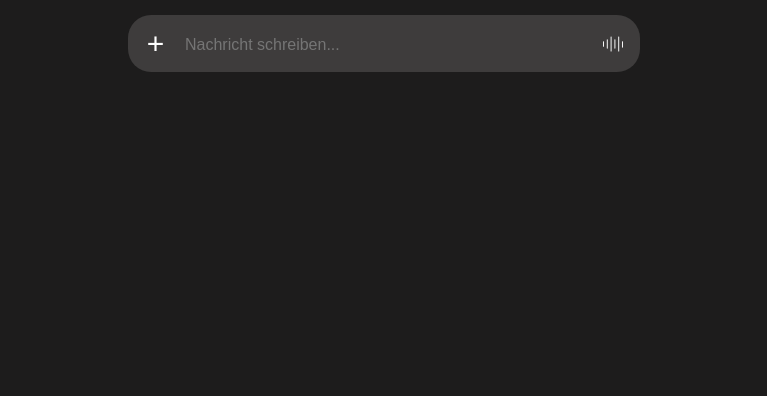
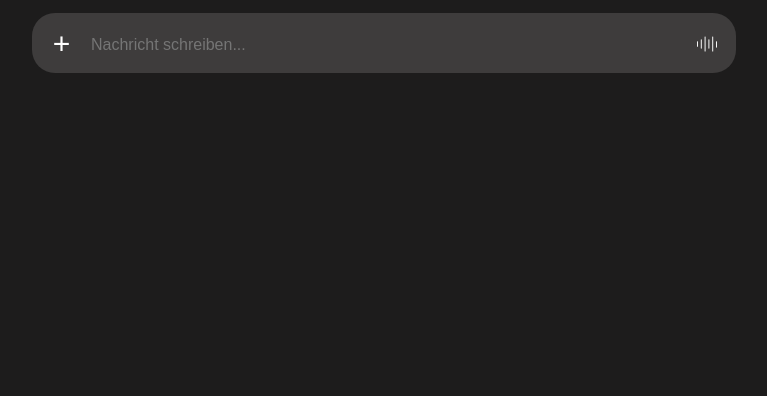
Before and after one commit to Kirillkrutoi12/AI-assistant, a plain HTML site: page index.html in a window 1280 px wide. Shown: the part 404-800 px from the top of the page, without its empty margins (256-1023 px from the left). Drawn offline with Linux system fonts and the light colour scheme.

Commit message:
Making items adaptive

```diff
--- a/style.css
+++ b/style.css
@@ -13,10 +13,12 @@ body {
   display: flex;
   justify-content: space-between;
   align-items: center;
-  width: 40%;
+  width:min(90%,700px);
   height: 57px;
   background-color: rgb(62, 60, 60);
   border-radius: 23px;
+  min-height: 57px;
+  padding: 0.1rem;
 }
 
 input {
```
